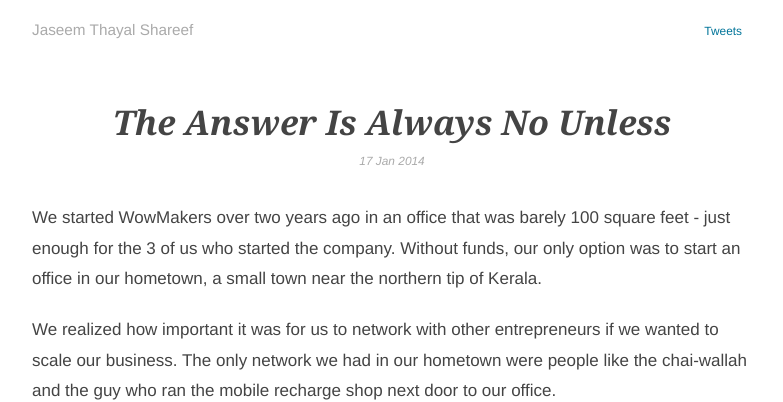
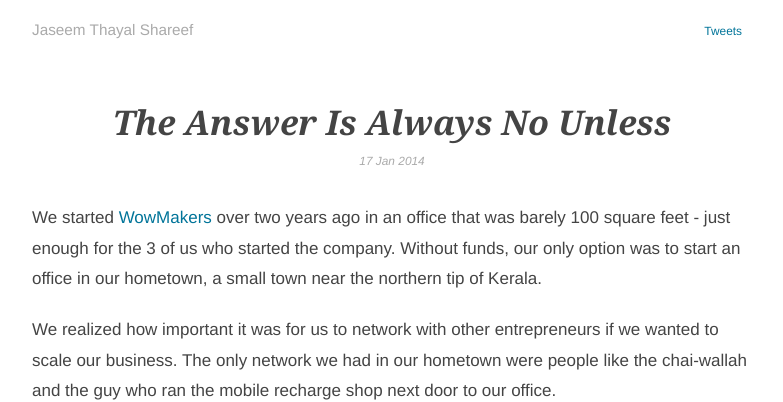
Before and after one commit to jaseemts/jaseemts.github.io, a Jekyll site: the page built from _posts/2014-01-17-the-answer-is-always-no-unless.md, in a window 1280 px wide. Shown: the top 402 px of the page, without its empty margins (248-1031 px from the left). Built offline with Jekyll 4.4.1, drawn with Linux system fonts in a browser that asks for light colours; comment, search, counter and statistics services are not loaded; part of the change alters nothing that is shown.

```diff
--- a/_posts/2014-01-17-the-answer-is-always-no-unless.md
+++ b/_posts/2014-01-17-the-answer-is-always-no-unless.md
@@ -3,7 +3,7 @@ published: true
 layout: post
 ---
 
-We started WowMakers over two years ago in an office that was barely 100 square feet - just enough for the 3 of us who started the company. Without funds, our only option was to start an office in our hometown, a small town near the northern tip of Kerala.
+We started [WowMakers](http://wowmakers.com) over two years ago in an office that was barely 100 square feet - just enough for the 3 of us who started the company. Without funds, our only option was to start an office in our hometown, a small town near the northern tip of Kerala.
 
 We realized how important it was for us to network with other entrepreneurs if we wanted to scale our business. The only network we had in our hometown were people like the chai-wallah and the guy who ran the mobile recharge shop next door to our office.
 
```
